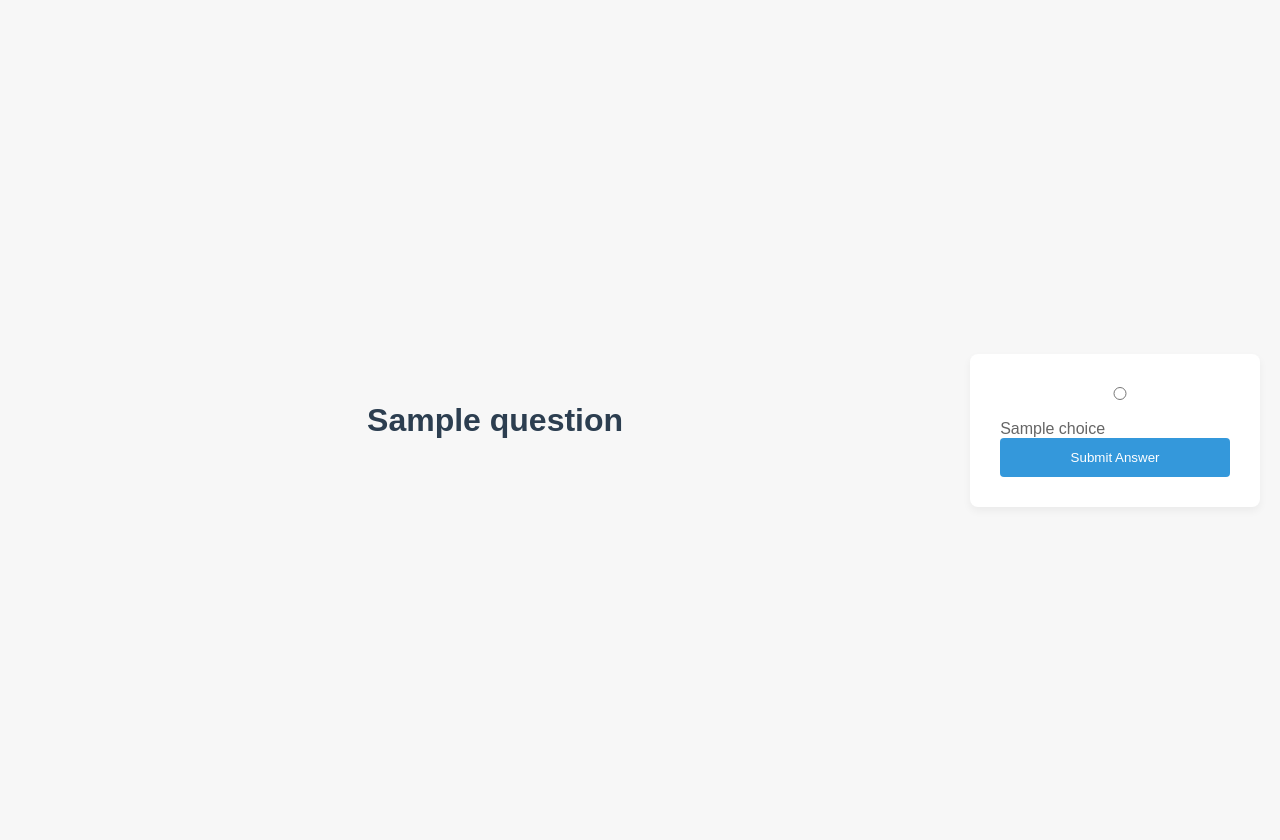
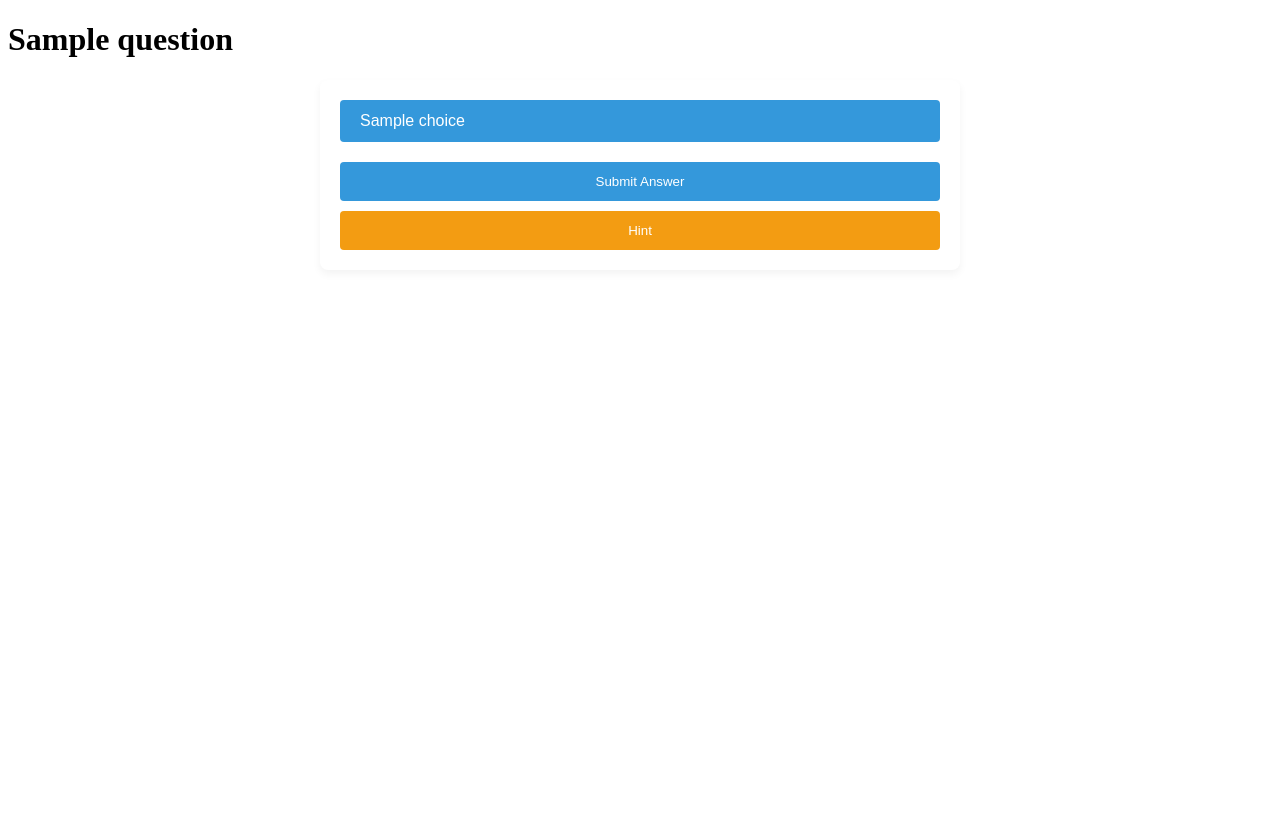
Before and after one commit to haroonj/TreasureHunt, a Flask app: template templates/question.html in a window 1280 px wide. After the commit the page ends 250 px from the top, so only its background shows below. Run offline with Flask 3, Linux system fonts and the light colour scheme; the template is opened without the code that fills it: most values are stand-ins (such as "Sample title", 1, 10 or a date in 2020).

Commit message:
Styling addition

```diff
--- a/static/QuestionStyle.css
+++ b/static/QuestionStyle.css
@@ -1,52 +1,63 @@
-body {
-    font-family: 'Arial', sans-serif;
-    background-color: #f7f7f7;
-    color: #333;
-    margin: 0;
-    padding: 20px;
-    display: flex;
-    flex-direction: column;
-    align-items: center;
-    height: 100vh;
-    justify-content: center;
-}
-
-h1 {
-    color: #2c3e50;
-    margin-bottom: 20px;
-}
-
+/* Form Container */
 form {
     background-color: white;
     padding: 20px;
     border-radius: 8px;
     box-shadow: 0 4px 8px rgba(0, 0, 0, 0.05);
-    width: auto;
-    max-width: 600px;
+    width: 100%; /* Adjust width as needed */
+    max-width: 600px; /* Consistent with other forms */
+    margin: 20px auto; /* Center the form on the page */
+    display: flex;
+    flex-direction: column;
+    align-items: flex-start; /* Align items to the left */
 }
 
-label {
-    display: block;
-    margin-bottom: 10px;
-    cursor: pointer;
-    font-size: 16px;
-}
-
-input[type="radio"] {
-    margin-right: 10px;
-}
-
-button {
+/* Choice Buttons */
+.choice-button {
     background-color: #3498db;
     color: white;
     padding: 12px 20px;
+    margin-bottom: 10px;
     border: none;
     border-radius: 4px;
     cursor: pointer;
+    font-size: 16px;
+    width: 100%; /* Full width for better touch targets */
+    text-align: left;
+    transition: background-color 0.3s ease, box-shadow 0.2s ease;
+}
+
+.choice-button:hover {
+    background-color: #2980b9;
+    box-shadow: 0 6px 12px rgba(0, 0, 0, 0.2);
+    transform: translateY(-2px);
+}
+
+/* Submit and Hint Buttons */
+button.submit, button.hint {
     width: 100%;
+    padding: 12px 20px;
+    margin-top: 10px;
+    border-radius: 4px;
+    border: none;
+    cursor: pointer;
     transition: background-color 0.3s ease;
 }
 
-button:hover {
+button.submit {
+    background-color: #3498db;
+    color: white;
+}
+
+button.hint {
+    background-color: #f39c12;
+    color: white;
+}
+
+button.submit:hover {
     background-color: #2980b9;
 }
+
+button.hint:hover {
+    background-color: #d35400;
+}
--- a/templates/completion.html
+++ b/templates/completion.html
@@ -4,7 +4,7 @@
     <meta charset="UTF-8">
     <meta name="viewport" content="width=device-width, initial-scale=1.0">
     <title>Completion</title>
-    <link rel="stylesheet" href="{{ url_for('static', filename='style02.css') }}">
+    <link rel="stylesheet" href="{{ url_for('static', filename='CompletionStyle.css') }}">
 </head>
 <body>
 <h1>Congratulations, you have completed all the questions!</h1>
--- a/templates/question.html
+++ b/templates/question.html
@@ -4,18 +4,19 @@
     <meta charset="UTF-8">
     <meta name="viewport" content="width=device-width, initial-scale=1.0">
     <title>Question</title>
-    <link rel="stylesheet" href="{{ url_for('static', filename='style.css') }}">
+    <link rel="stylesheet" href="{{ url_for('static', filename='QuestionStyle.css') }}">
 </head>
 <body>
 <h1>{{ question }}</h1>
 <form action="{{ url_for('question') }}" method="post">
     {% for choice in choices %}
-        <label>
-            <input type="radio" name="answer" value="{{ choice }}" required>
-            {{ choice }}
-        </label>
+    <button type="button" class="choice-button" onclick="document.getElementById('selected-answer').value = '{{ choice }}';">
+        {{ choice }}
+    </button>
     {% endfor %}
-    <button type="submit">Submit Answer</button>
+    <input type="hidden" id="selected-answer" name="answer" required>
+    <button type="submit" class="submit">Submit Answer</button>
+    <button type="button" class="hint" onclick="alert('Here is a hint for the question!');">Hint</button>
 </form>
 </body>
 </html>
```
Also changed, not shown: static/CompletionStyle.css (renamed from static/style02.css).
